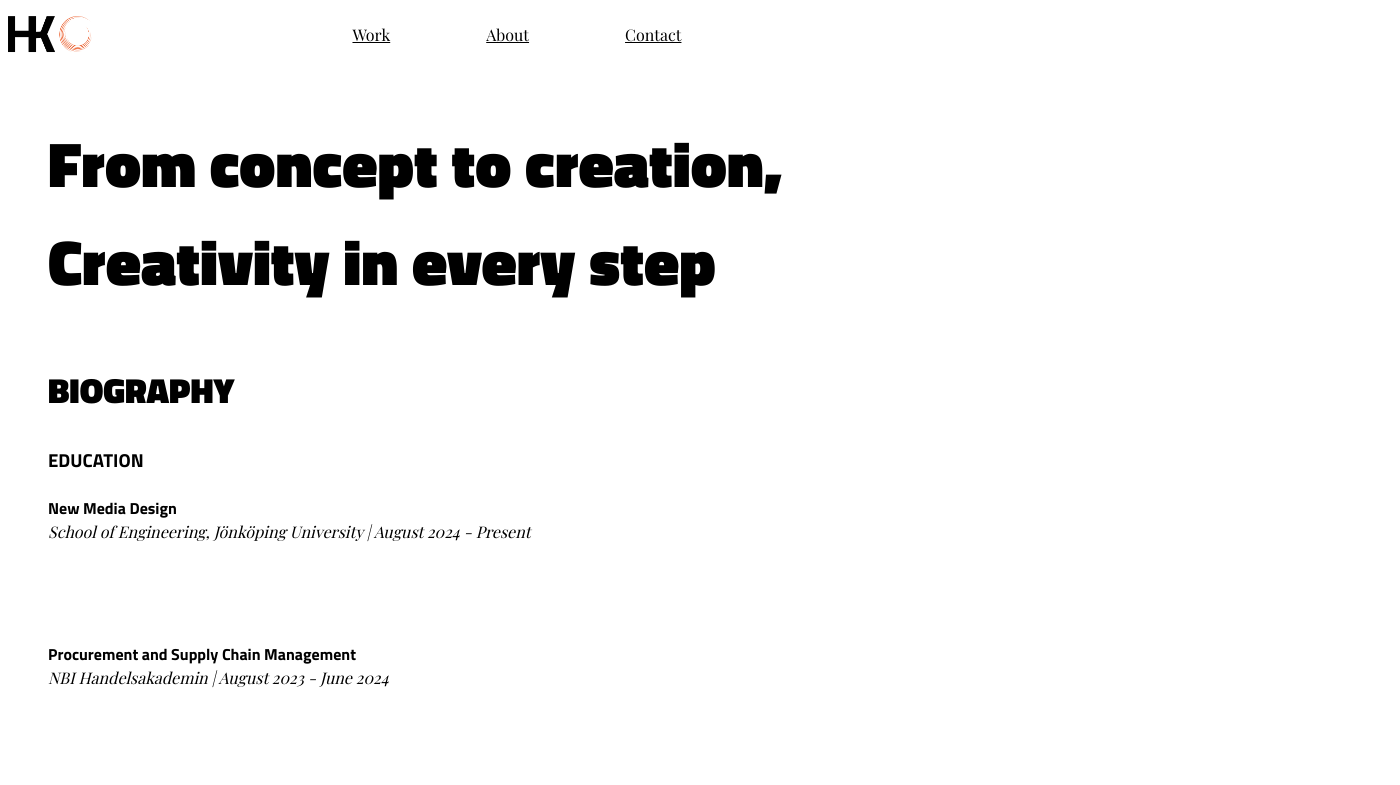
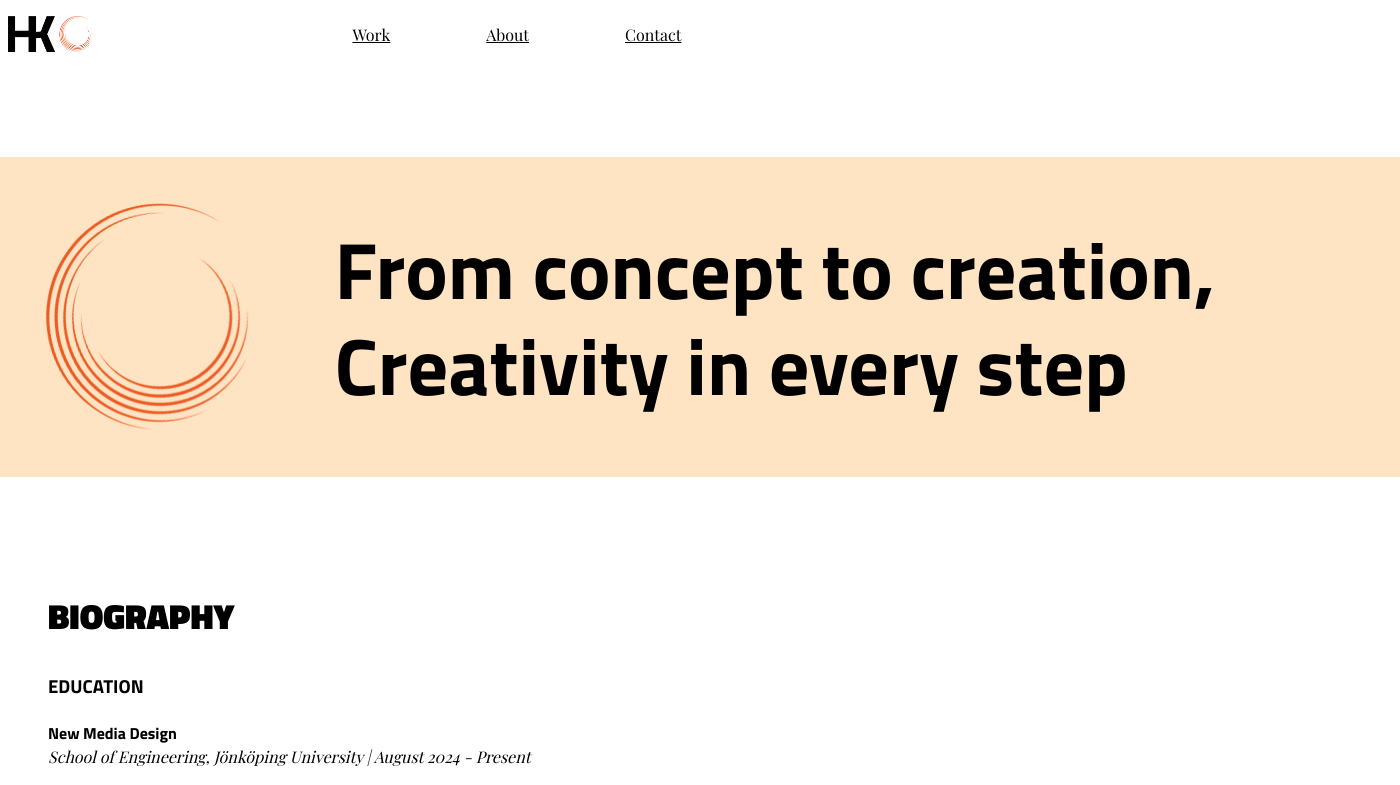
Before and after one commit to front-end-fundamentals-2025/fef-portfolio-karlssonhannah, a plain HTML site: page about.html in a window 1280 px wide. Shown: the top 785 px of the page, 1400 px wide, since content can reach past the window. Drawn offline with nearby package versions, Linux system fonts and the light colour scheme; a web font is replaced by a local one.

Commit message:
Adding animation, and js file

```diff
--- a/about.html
+++ b/about.html
@@ -36,15 +36,23 @@
         </ul>
       </nav>
     </header>
+
     <main>
       <!-- Information about Education -->
       <section class="about-page">
-        <ul>
-          <!-- Headline -->
-          <h1>
+        <!-- Headline -->
+
+        <div class="container-slogan">
+          <div class="color-box"></div>
+          <img class="animation" src="img/single-logo.png" alt="" />
+          <div class="slogan">
             From concept to creation, <br />
             Creativity in every step
-          </h1>
+          </div>
+        </div>
+
+        <div class=""></div>
+        <ul class="text-about-me">
           <h2>BIOGRAPHY</h2>
           <h3>EDUCATION</h3>
           <h4>New Media Design</h4>
--- a/css/main.css
+++ b/css/main.css
@@ -77,6 +77,10 @@ figure {
   }
 }
 
+.project-img:hover {
+  opacity: 0.9;
+}
+
 /* HEADER */
 
 header {
@@ -121,17 +125,83 @@ a {
   height: 200px;
   width: 300px;
 }
+
 /* ABOUT PAGE */
+
 /* Class from About.html,white space and font style for Education and Experience */
+
+.text-about-me {
+  margin-top: 11rem;
+}
 .about-page p {
   font-style: italic;
-  margin-bottom: 100px;
+  margin-bottom: 4rem;
 }
 .about-page h4 {
   margin-bottom: -15px;
 }
-.about-page h1 {
-  font-size: 4rem;
+
+.container-slogan {
+  display: flex;
+  align-items: center;
+  justify-content: center;
+  gap: 5rem;
+  margin-top: 10rem;
+}
+.slogan {
+  position: relative;
+  line-height: 120%;
+  font-size: 5rem;
+  font-family: "Titillium Web", serif;
+  font-weight: 700;
+  font-style: normal;
+}
+
+/* Logo circle  */
+.animation {
+  position: relative;
+  align-items: center;
+  width: 15%;
+  animation-name: shake;
+  animation-duration: 7s;
+  animation-timing-function: ease-in-out;
+  animation-iteration-count: infinite;
+}
+
+@keyframes shake {
+  20% {
+    transform: scale(1.2);
+    opacity: 0.8;
+  }
+
+  40% {
+    transform: rotate(-20deg) scale(1.2);
+    opacity: 0.5;
+  }
+  50% {
+    transform: rotate(20deg) scale(1.2);
+    opacity: 0.6;
+  }
+  60% {
+    transform: scale(1.2);
+    opacity: 0.7;
+  }
+
+  80% {
+    transform: rotate(-20deg) scale(1.2);
+    opacity: 0.9;
+  }
+  90% {
+    transform: rotate(20deg) scale(1.2);
+    opacity: 1;
+  }
+}
+
+.color-box {
+  position: absolute;
+  width: 95rem;
+  height: 20rem;
+  background-color: bisque;
 }
 
 /* COFFEE TABLE BOOK */
```
Also changed, not shown: index.html (+1 -0 lines), img/single-logo.png (added), js/main.js (added).
